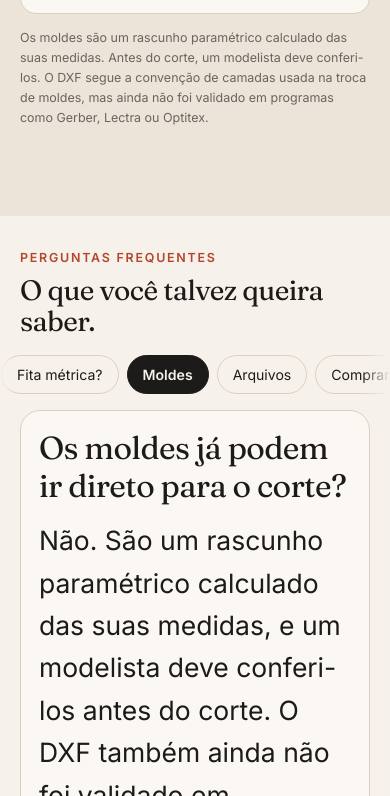
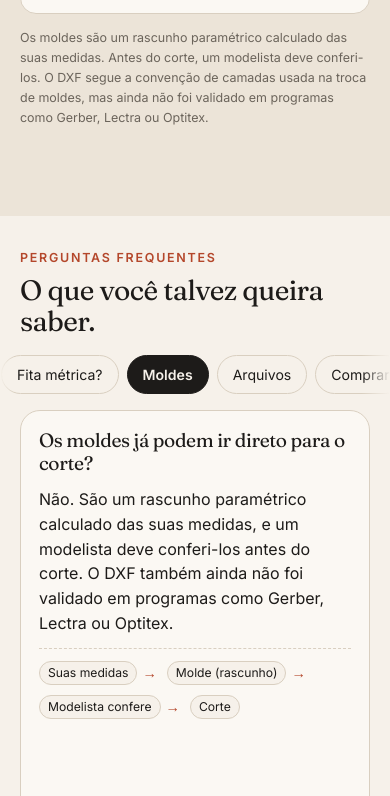
Before and after one commit to Heitor-fos/alinhavo, a plain HTML site: page index.html in a window 390 px wide. Both pictures are taken after a click on the tab "Moldes". Shown: the part 11327-12123 px from the top of the page. Before the commit the page ends 12000 px from the top, so only its background shows below. After the commit the page ends 12000 px from the top, so only its background shows below. Drawn offline with Linux system fonts and the light colour scheme.

Commit message:
FAQ no celular: fonte fixa e várias perguntas por tela conforme a altura
Remove o ajuste de fonte por resposta. As perguntas são divididas em
telas que cabem na altura visível, com paginação e atalhos para as
demais perguntas no espaço que sobra. Corrige a classe .ok das
etiquetas, que colidia com a do formulário.

Co-Authored-By: Claude Sonnet 5.5 <noreply@anthropic.com>

```diff
--- a/index.html
+++ b/index.html
@@ -159,7 +159,7 @@
   /* apoio visual: faixa compacta sob o texto, nunca à frente dele */
   .vis{display:flex;flex-wrap:wrap;align-items:center;gap:8px;padding-top:16px;border-top:1px dashed var(--line)}
   .vis .tag{display:inline-flex;align-items:center;gap:6px;border:1px solid var(--line);border-radius:999px;padding:4px 12px;font-size:.8rem;line-height:1.3;color:var(--ink);background:var(--bg)}
-  .vis .tag.ok::before{content:"✓";color:var(--accent);font-weight:700}
+  .vis .tag.yes::before{content:"✓";color:var(--accent);font-weight:700}
   .vis .tag.pend{color:var(--muted);border-style:dashed}
   .vis .tag.pend::before{content:"…";color:var(--muted)}
   .vis .arr{color:var(--accent);font-size:.9rem}
@@ -175,15 +175,9 @@
   .faqbox:not(.js) .faq-panels{display:flex;flex-direction:column;gap:28px}
   .faqbox:not(.js) .faq-panel{visibility:visible}
   .faqbox:not(.js) .faq-panel h3{display:block;font-size:1.3rem}
+  .faq-pager{display:none}
   @media(max-width:760px){
     #faq{padding:28px 0 20px}
-    .faq-panels{grid-template-rows:minmax(0,1fr)}
-    .faq-panel{overflow-y:auto}
-    .vis{margin-top:auto}
-    .vis{gap:10px}
-    .vis .vr{grid-template-columns:minmax(0,1fr);gap:5px}
-    .vis .lbl{font-size:.66rem;letter-spacing:.1em;line-height:1}
-    .vis .st{gap:5px}
     #faq h2{margin:6px 0 0;font-size:1.75rem}
     #faq .sub{display:none}
     .faqbox{grid-template-columns:minmax(0,1fr);gap:10px;margin-top:16px}
@@ -193,13 +187,36 @@
     .faq-tab[aria-selected=true]{background:var(--ink);color:var(--bg);border-color:var(--ink);box-shadow:none}
     .faq-tab .full{display:none}
     .faq-tab .short{display:inline}
-    .faq-panels{padding:18px 18px 16px;border-radius:20px}
-    .faq-panel{gap:14px}
-    .faq-panel:not(.on){display:none}
-    .faq-panel h3{display:block;font-size:1.25rem;line-height:1.2}
-    .faq-panel p{font-size:.97rem;line-height:1.55}
-    .vis{padding-top:12px;gap:6px}
+    /* cartão de altura fixa; fonte única; as respostas que couberem aparecem juntas */
+    .faq-panels{display:flex;flex-direction:column;gap:16px;padding:18px 18px 14px;border-radius:20px;overflow:hidden}
+    .faq-panel{display:none;visibility:visible;gap:12px;padding-bottom:16px;border-bottom:1px dashed var(--line)}
+    .faq-panel.pg{display:flex}
+    .faq-panel.last{border-bottom:0;padding-bottom:0}
+    /* sobra de altura: atalhos para as outras perguntas, quantos couberem */
+    .faq-more{display:flex;flex-direction:column;gap:6px;margin-top:auto;padding-top:12px;border-top:1px solid var(--line)}
+    .faq-more[hidden]{display:none}
+    .faq-more small{font-size:.66rem;letter-spacing:.1em;text-transform:uppercase;color:var(--muted);font-weight:600;line-height:1;margin-bottom:2px}
+    .faq-more button{display:flex;justify-content:space-between;align-items:center;gap:10px;height:40px;text-align:left;font:inherit;font-size:.92rem;color:var(--ink);background:var(--bg);border:1px solid var(--line);border-radius:12px;padding:0 14px;cursor:pointer}
+    .faq-more button span{overflow:hidden;text-overflow:ellipsis;white-space:nowrap}
+    .faq-more button::after{content:"›";color:var(--accent);font-size:1.1rem;flex:none}
+    .faq-more button:focus-visible{outline:2px solid var(--accent);outline-offset:2px}
+    .multi .faq-panel.on h3{color:var(--accent)}
+    .faq-panel h3{display:block;font-size:1.2rem;line-height:1.2}
+    .faq-panel p{font-size:1rem;line-height:1.55}
+    .vis{padding-top:12px;gap:10px;align-content:flex-start}
+    .vis .vr{grid-template-columns:minmax(0,1fr);gap:5px}
+    .vis .lbl{font-size:.66rem;letter-spacing:.1em;line-height:1}
+    .vis .st{gap:5px}
     .vis .tag{padding:0 8px;font-size:.76rem;gap:4px;height:24px}
+    .paged .faq-pager{display:flex;align-items:center;justify-content:space-between;padding-top:10px;border-top:1px solid var(--line)}
+    .faq-more[hidden]+.faq-pager{margin-top:auto}
+    .faq-panels{overflow-y:auto}
+    .faq-pager{position:sticky;bottom:-14px;background:var(--card)}
+    @media(max-height:680px){#faq{padding-top:18px}#faq .eyebrow{display:none}#faq h2{font-size:1.4rem}}
+    .faq-pager button{width:42px;height:34px;border-radius:999px;border:1px solid var(--line);background:transparent;color:var(--ink);font:inherit;font-size:1.2rem;line-height:1;cursor:pointer}
+    .faq-pager button:disabled{opacity:.3;cursor:default}
+    .faq-pager button:focus-visible{outline:2px solid var(--accent);outline-offset:2px}
+    .faq-pager span{font-size:.82rem;color:var(--muted)}
   }
   .final{text-align:center;background:var(--dark);color:var(--dark-ink);border-radius:32px;padding:80px 24px}
   .final h2{margin:12px auto 14px}
@@ -367,12 +384,12 @@
         <div class="faq-panel" role="tabpanel" id="p-1" aria-labelledby="t-1">
           <h3>O Alinhavo já está pronto para usar?</h3>
           <p>Ainda não. A página traz uma demonstração em 2D, com um modelo ilustrado, e a planta técnica inicial. O escaneamento do corpo, o provador 3D e a análise de caimento estão em desenvolvimento.</p>
-          <div class="vis"><div class="vr"><span class="lbl">Hoje</span><div class="vt"><span class="tag ok">Demonstração 2D</span><span class="tag ok">Planta técnica</span></div></div><div class="vr"><span class="lbl">Em breve</span><div class="vt"><span class="tag pend">Escaneamento</span><span class="tag pend">Provador 3D</span></div></div></div>
+          <div class="vis"><div class="vr"><span class="lbl">Hoje</span><div class="vt"><span class="tag yes">Demonstração 2D</span><span class="tag yes">Planta técnica</span></div></div><div class="vr"><span class="lbl">Em breve</span><div class="vt"><span class="tag pend">Escaneamento</span><span class="tag pend">Provador 3D</span></div></div></div>
         </div>
         <div class="faq-panel" role="tabpanel" id="p-2" aria-labelledby="t-2">
           <h3>Preciso de fita métrica?</h3>
           <p>Por enquanto, sim: você digita as medidas manualmente (peito, cintura e comprimento do paletó, na demonstração). O escaneamento pela câmera do celular está a caminho.</p>
-          <div class="vis"><div class="vr"><span class="lbl">Hoje</span><div class="vt"><span class="tag ok">Peito</span><span class="tag ok">Cintura</span><span class="tag ok">Paletó</span></div></div><div class="vr"><span class="lbl">Em breve</span><div class="vt"><span class="tag pend">Escaneamento</span></div></div></div>
+          <div class="vis"><div class="vr"><span class="lbl">Hoje</span><div class="vt"><span class="tag yes">Peito</span><span class="tag yes">Cintura</span><span class="tag yes">Paletó</span></div></div><div class="vr"><span class="lbl">Em breve</span><div class="vt"><span class="tag pend">Escaneamento</span></div></div></div>
         </div>
         <div class="faq-panel" role="tabpanel" id="p-3" aria-labelledby="t-3">
           <h3>Os moldes já podem ir direto para o corte?</h3>
@@ -382,23 +399,25 @@
         <div class="faq-panel" role="tabpanel" id="p-4" aria-labelledby="t-4">
           <h3>Quais arquivos posso exportar?</h3>
           <p>A planta técnica em PDF (folha A3), os moldes em DXF na escala 1:1, o desenho em SVG e os dados em JSON. Eles ficam na seção <a href="#projeto">Planta técnica</a>.</p>
-          <div class="vis"><span class="tag ok">PDF · A3</span><span class="tag ok">DXF · 1:1</span><span class="tag ok">SVG</span><span class="tag ok">JSON</span></div>
+          <div class="vis"><span class="tag yes">PDF · A3</span><span class="tag yes">DXF · 1:1</span><span class="tag yes">SVG</span><span class="tag yes">JSON</span></div>
         </div>
         <div class="faq-panel" role="tabpanel" id="p-5" aria-labelledby="t-5">
           <h3>Posso comprar a peça pelo Alinhavo?</h3>
           <p>Ainda não. A ideia é conectar você a fornecedores, para pedir a peça pronta, com ajuste ou produzida do zero, mas esse recurso não está disponível. Hoje você leva o projeto ao alfaiate ou à fábrica de sua confiança.</p>
-          <div class="vis"><div class="vr"><span class="lbl">Hoje</span><div class="vt"><span class="st"><span class="tag ok">Projeto</span><span class="arr">→</span></span><span class="tag ok">Seu alfaiate</span></div></div><div class="vr"><span class="lbl">Em breve</span><div class="vt"><span class="tag pend">Fornecedores</span></div></div></div>
+          <div class="vis"><div class="vr"><span class="lbl">Hoje</span><div class="vt"><span class="st"><span class="tag yes">Projeto</span><span class="arr">→</span></span><span class="tag yes">Seu alfaiate</span></div></div><div class="vr"><span class="lbl">Em breve</span><div class="vt"><span class="tag pend">Fornecedores</span></div></div></div>
         </div>
         <div class="faq-panel" role="tabpanel" id="p-6" aria-labelledby="t-6">
           <h3>Sou designer ou fornecedor. Serve para mim?</h3>
           <p>Esse é o objetivo: testar a mesma peça em vários corpos e, depois, publicar um catálogo. A grade de tamanhos com vários corpos está em desenvolvimento; hoje você já pode exportar planta e moldes para a produção.</p>
-          <div class="vis"><div class="vr"><span class="lbl">Hoje</span><div class="vt"><span class="tag ok">Planta e moldes</span></div></div><div class="vr"><span class="lbl">Em breve</span><div class="vt"><span class="tag pend">Vários corpos</span><span class="tag pend">Catálogo</span></div></div></div>
+          <div class="vis"><div class="vr"><span class="lbl">Hoje</span><div class="vt"><span class="tag yes">Planta e moldes</span></div></div><div class="vr"><span class="lbl">Em breve</span><div class="vt"><span class="tag pend">Vários corpos</span><span class="tag pend">Catálogo</span></div></div></div>
         </div>
         <div class="faq-panel" role="tabpanel" id="p-7" aria-labelledby="t-7">
           <h3>Como entro na lista de acesso antecipado?</h3>
           <p>Deixe seu e-mail no formulário no fim desta página e entre na lista. Estamos abrindo vagas para pessoas e designers que querem testar o Alinhavo antes do lançamento.</p>
           <div class="vis"><a class="btn" href="#acesso" style="padding:9px 20px;font-size:.9rem">Ir para o formulário</a></div>
         </div>
+        <div class="faq-more" id="faq-more" hidden></div>
+        <div class="faq-pager"><button type="button" id="fp-prev" aria-label="Respostas anteriores">‹</button><span id="fp-n" aria-live="polite"></span><button type="button" id="fp-next" aria-label="Próximas respostas">›</button></div>
       </div>
     </div>
   </div>
@@ -936,45 +955,95 @@
 (function(){
   var box=document.getElementById('faqbox'); if(!box) return;
   var tabs=[].slice.call(box.querySelectorAll('.faq-tab')), panels=[].slice.call(box.querySelectorAll('.faq-panel'));
-  function show(i,focus){
+  var pn=box.querySelector('.faq-panels'), sec=document.getElementById('faq');
+  var prev=document.getElementById('fp-prev'), next=document.getElementById('fp-next'), num=document.getElementById('fp-n');
+  var mq=window.matchMedia('(max-width:760px)'), sel=0, page=0, pages=[[0]], pageOf=[], key='';
+  var GAP=16, PAGER=66, MINH=300, hs=[], availG=0, moreEl=document.getElementById('faq-more');
+  var probe=document.createElement('div');probe.style.cssText='position:fixed;left:0;top:0;width:0;height:100svh;visibility:hidden;pointer-events:none';document.body.appendChild(probe);
+
+  function center(i){
+    var bar=tabs[i].parentNode;
+    if(getComputedStyle(bar).flexDirection==='row'){var x=tabs[i].getBoundingClientRect(),b=bar.getBoundingClientRect();bar.scrollBy({left:(x.left+x.width/2)-(b.left+b.width/2),behavior:'auto'})}
+  }
+  function draw(){
+    panels.forEach(function(p,k){p.classList.toggle('pg',pageOf[k]===page);p.classList.remove('last')});
+    var cur=pages[page]||[];
+    if(cur.length)panels[cur[cur.length-1]].classList.add('last');
+    num.textContent=(page+1)+' / '+pages.length;
+    prev.disabled=page<=0; next.disabled=page>=pages.length-1;
+    box.classList.toggle('multi',cur.length>1);
+    /* espaço que sobra na tela vira atalhos para as perguntas que não estão nela */
+    var used=0;cur.forEach(function(i,n){used+=hs[i]+(n?GAP:0)});
+    var room=availG-used-GAP, n=Math.min(panels.length-cur.length,Math.floor((room-26)/46)), more=[], compact=false;
+    if(n<1&&room>=54){n=1;compact=true}
+    for(var s=1;s<=panels.length&&more.length<n;s++){var q=((cur[cur.length-1]||0)+s)%panels.length;if(pageOf[q]!==page)more.push(q)}
+    moreEl.innerHTML='';
+    if(n>0&&more.length&&mq.matches){
+      if(!compact){var lab=document.createElement('small');lab.textContent='Outras perguntas';moreEl.appendChild(lab)}
+      more.forEach(function(q){var b=document.createElement('button'),sp=document.createElement('span');b.type='button';sp.textContent=tabs[q].querySelector('.full').textContent;b.appendChild(sp);b.addEventListener('click',function(){select(q,false)});moreEl.appendChild(b)});
+      moreEl.hidden=false;
+    }else moreEl.hidden=true;
+  }
+  function select(i,focus){
+    sel=i;
     tabs.forEach(function(t,k){var on=k===i;t.setAttribute('aria-selected',on);t.tabIndex=on?0:-1;panels[k].classList.toggle('on',on)});
-    if(focus){tabs[i].focus();}
-    var t=tabs[i],bar=t.parentNode;
-    if(getComputedStyle(bar).flexDirection==='row'){var x=t.getBoundingClientRect(),b=bar.getBoundingClientRect();bar.scrollBy({left:(x.left+x.width/2)-(b.left+b.width/2),behavior:'auto'})}
+    if(mq.matches){page=pageOf[i]||0;draw()}
+    if(focus)tabs[i].focus();
+    center(i);
+  }
+  /* celular: tamanho de fonte fixo; quantas perguntas cabem por tela depende da altura disponível */
+  function layout(force){
+    var k=[mq.matches,window.innerWidth,probe.offsetHeight||window.innerHeight].join();
+    if(!force&&k===key)return; key=k;
+    if(!mq.matches){
+      pn.style.height='';box.classList.remove('paged','multi');
+      panels.forEach(function(p){p.classList.remove('pg','last')});
+      return;
+    }
+    var vh=probe.offsetHeight||window.innerHeight;
+    var top=pn.getBoundingClientRect().top-sec.getBoundingClientRect().top;
+    var cs=getComputedStyle(pn),pad=parseFloat(cs.paddingTop)+parseFloat(cs.paddingBottom)+parseFloat(cs.borderTopWidth)*2;
+    var H=Math.max(MINH,vh-top-20), avail=H-pad;
+    box.classList.remove('paged');pn.style.height='auto';
+    panels.forEach(function(p){p.classList.add('pg');p.classList.remove('last')});
+    hs=panels.map(function(p){return p.getBoundingClientRect().height});
+    /* divide as perguntas, em ordem, em telas que caibam em 'a', minimizando o espaço sobrando */
+    function pack(a){
+      var n=hs.length,cost=[0],from=[0],i,j,h,c;
+      for(i=1;i<=n;i++){
+        cost[i]=Infinity;
+        for(j=i-1;j>=0;j--){
+          h=0;for(var q=j;q<i;q++)h+=hs[q]+(q>j?GAP:0);
+          if(h>a&&i-j>1)break;
+          c=cost[j]+(h>a?0:(a-h)*(a-h));
+          if(c<cost[i]){cost[i]=c;from[i]=j}
+        }
+      }
+      var pg=[];for(i=n;i>0;i=from[i])pg.unshift(range(from[i],i));return pg;
+    }
+    function range(a,b){var r=[];for(var k=a;k<b;k++)r.push(k);return r}
+    pages=pack(avail);
+    if(pages.length>1)pages=pack(avail-PAGER);
+    pages.forEach(function(pg,n){pg.forEach(function(i){pageOf[i]=n})});
+    availG=pages.length>1?avail-PAGER:avail;
+    box.classList.toggle('paged',pages.length>1);
+    pn.style.height=H+'px';
+    page=pageOf[sel]||0;draw();
   }
   tabs.forEach(function(t,i){
-    t.addEventListener('click',function(){show(i,false)});
+    t.addEventListener('click',function(){select(i,false)});
     t.addEventListener('keydown',function(e){
       var n=tabs.length,k=e.key,j=-1;
       if(k==='ArrowDown'||k==='ArrowRight')j=(i+1)%n; else if(k==='ArrowUp'||k==='ArrowLeft')j=(i-1+n)%n; else if(k==='Home')j=0; else if(k==='End')j=n-1;
-      if(j>=0){e.preventDefault();show(j,true)}
+      if(j>=0){e.preventDefault();select(j,true)}
     });
   });
-  /* celular: o cartão ocupa a altura da tela e o texto cresce até preencher */
-  var mq=window.matchMedia('(max-width:760px)'),pn=box.querySelector('.faq-panels'),sec=document.getElementById('faq');
-  var probe=document.createElement('div');probe.style.cssText='position:fixed;left:0;top:0;width:0;height:100svh;visibility:hidden;pointer-events:none';document.body.appendChild(probe);
-  function fit(){
-    var txt=panels.map(function(p){return p.querySelector('p')});
-    if(!mq.matches){pn.style.height='';panels.forEach(function(pl,k){txt[k].style.fontSize='';txt[k].style.lineHeight='';pl.querySelector('h3').style.fontSize=''});return}
-    var vh=probe.offsetHeight||window.innerHeight,top=pn.getBoundingClientRect().top-sec.getBoundingClientRect().top;
-    pn.style.height=Math.max(300,vh-top-20)+'px';
-    panels.forEach(function(pl,k){
-      var p=txt[k];
-      if(!pl.classList.contains('on'))return;
-      var h3=pl.querySelector('h3');
-      var s=30,lh=1.55,g=0;
-      function ap(){p.style.fontSize=s+'px';h3.style.fontSize=Math.max(20,s*1.2)+'px';p.style.lineHeight=lh}
-      function ov(){return pl.scrollHeight>pl.clientHeight+1}
-      for(;s>15;s-=.5){ap();if(!ov())break}
-      /* sobra de altura vira respiro entre as linhas (até certo ponto) */
-      for(lh=1.6;lh<=2.05;lh+=.05){ap();if(ov()){lh-=.05;ap();break}}
-      while(ov()&&g++<80){if(lh>1.55)lh-=.05;else if(s>15)s-=.5;else break;ap()}
-    });
-  }
-  var _show=show;show=function(i,f){_show(i,f);fit()};
-  window.addEventListener('resize',fit);window.addEventListener('orientationchange',fit);
-  if(document.fonts&&document.fonts.ready)document.fonts.ready.then(fit);
-  box.classList.add('js'); show(0,false);
+  prev.addEventListener('click',function(){if(page>0)select(pages[page-1][0],false)});
+  next.addEventListener('click',function(){if(page<pages.length-1)select(pages[page+1][0],false)});
+  function relayout(){layout(false);select(sel,false)}
+  window.addEventListener('resize',relayout);window.addEventListener('orientationchange',function(){layout(true);select(sel,false)});
+  if(document.fonts&&document.fonts.ready)document.fonts.ready.then(function(){layout(true);select(sel,false)});
+  box.classList.add('js'); layout(true); select(0,false);
 })();
 </script>
 </body>
```
